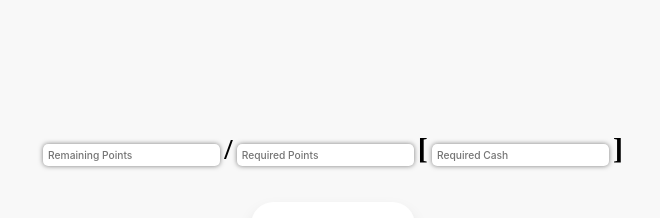
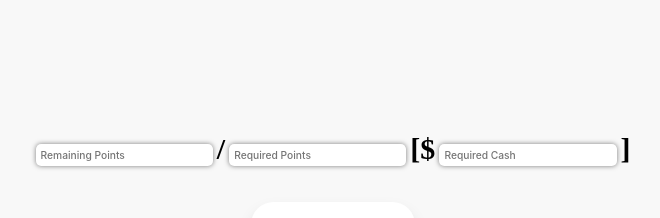
Before and after one commit to hxxmz/hzrp-level-up, a plain HTML site: page index.html in a window 1280 px wide. Shown: the part 128-346 px from the top of the page, without its empty margins (307-967 px from the left). Drawn offline with Linux system fonts and the light colour scheme.

Commit message:
Update index.html

```diff
--- a/index.html
+++ b/index.html
@@ -18,7 +18,7 @@
 
             <input type="text" id="reqpoints" name="reqpoints" class="input" placeholder="Required Points">
 
-            <span>[</span>
+            <span>[$</span>
 
             <input type="text" id="reqcash" name="reqcash" class="input" placeholder="Required Cash">
 
```
